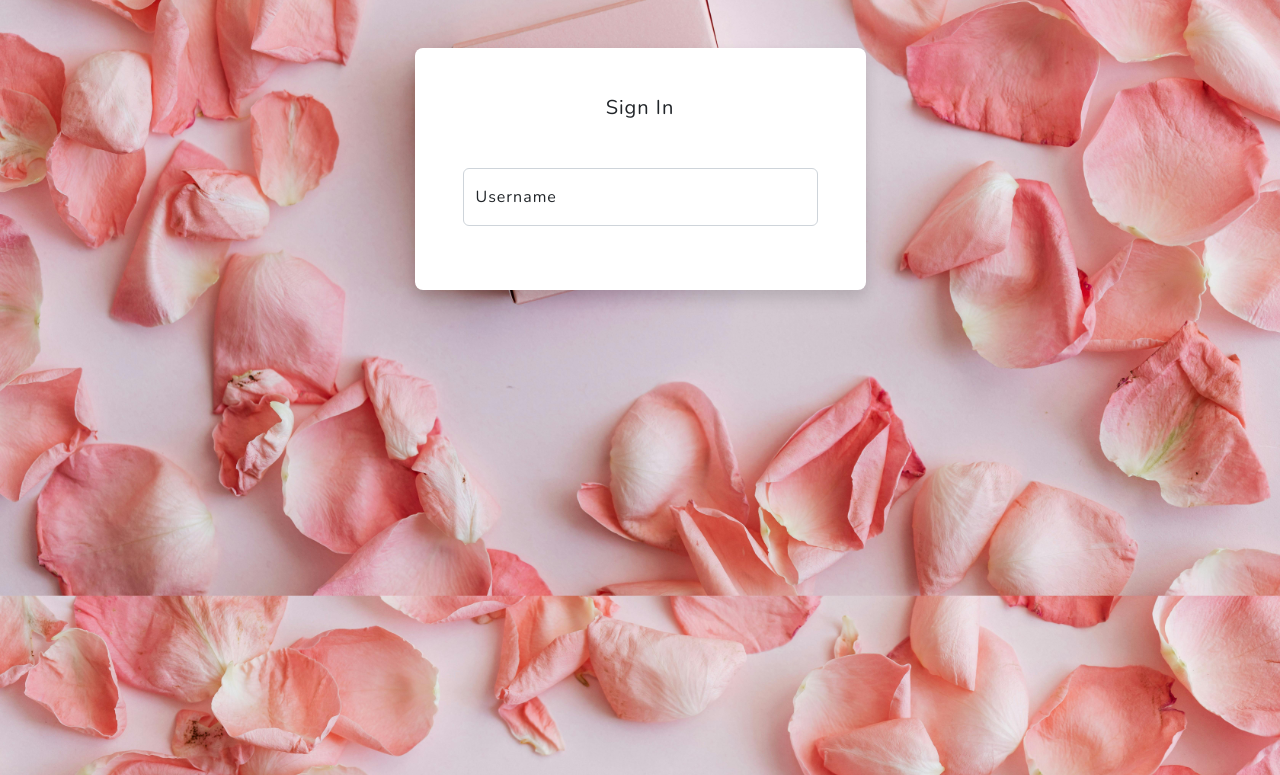
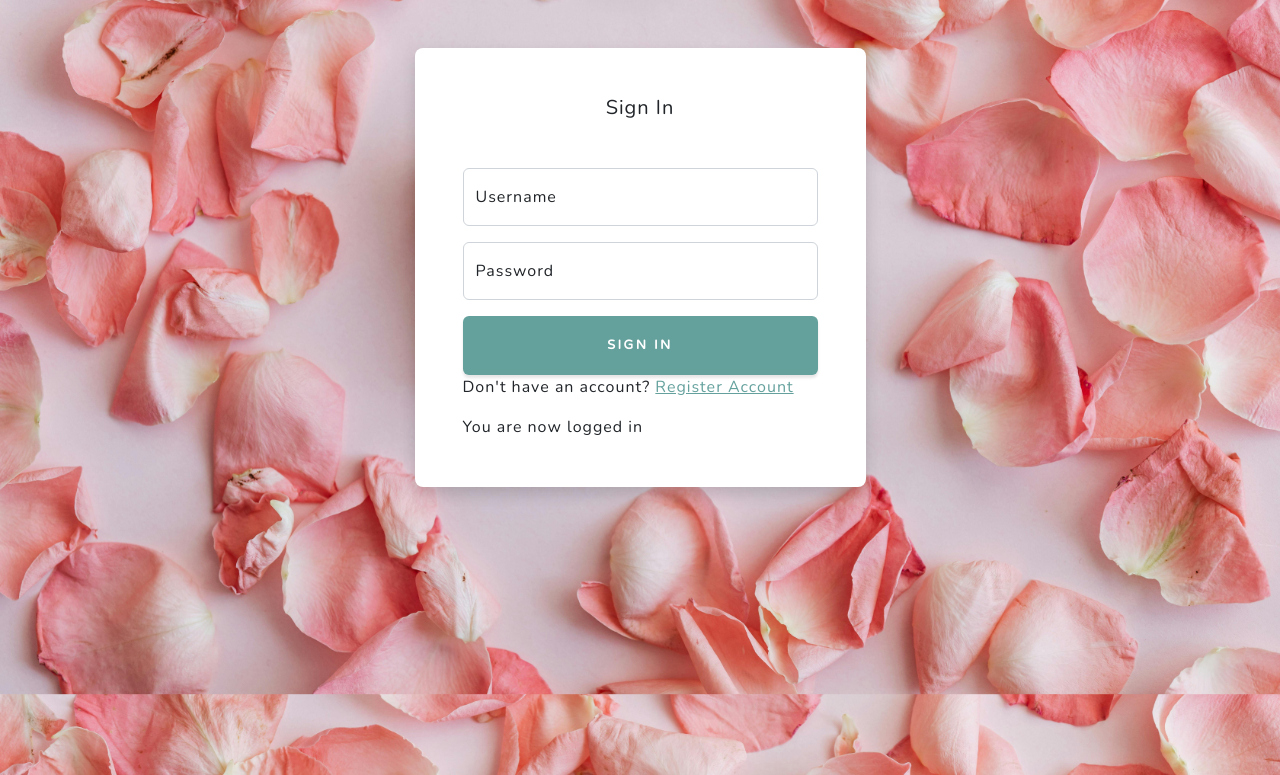
Before and after one commit to adinabo/skincare_journal, a Flask app: template skincare_package/templates/login.html in a window 1280 px wide. Shown: the top 775 px of the page. Run offline with Flask 2, Linux system fonts and the light colour scheme; the template is opened without the code that fills it, so the values that code supplies are empty; some libraries are stand-ins or nearby versions.

Commit message:
updated login with register account and password field

```diff
--- a/skincare_package/templates/login.html
+++ b/skincare_package/templates/login.html
@@ -24,4 +24,27 @@
                                 <label for="floatingInput">Username</label>
                             </div>
                             <div class="form-floating mb-3">
-                                <input type="password" class="form-control validate" id="floatingPassword" name="password" placeholder="Password" minlength="5" maxlength="15" pattern="^[a-zA-Z0-9
+                                <input type="password" class="form-control validate" id="floatingPassword" name="password" placeholder="Password" minlength="5" maxlength="15" pattern="^[a-zA-Z0-9]{5,15}$" required>
+                                <label for="floatingPassword">Password</label>
+                            </div>
+                            <div class="form mb-3"></div>
+                            <div class="d-grid">
+                                <button class="btn btn-primary btn-login text-uppercase fw-bold" type="submit">Sign in</button>
+                            </div>
+                            <div class="row">
+                                <div class="col s12">
+                                    <p class="center-align">
+                                        Don't have an account?
+                                        <a href="{{ url_for('register') }}" class="light-blue-text text-darken-4">Register Account</a>
+                                    </p>
+                                </div>
+                            </div>
+                        </form>
+                        <div id="loginMessage">You are now logged in</div>
+                    </div>
+                </div>
+            </div>
+        </div>
+    </div>
+</body>
+</html>
```
